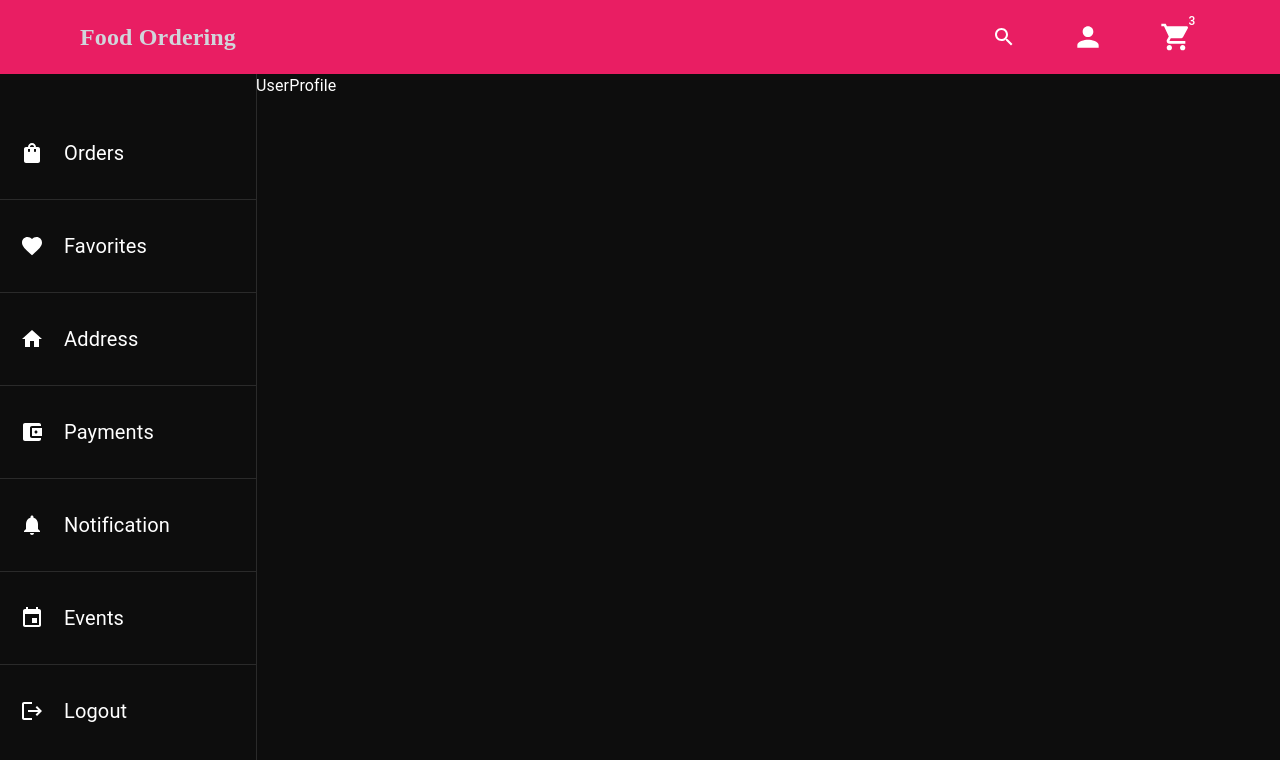
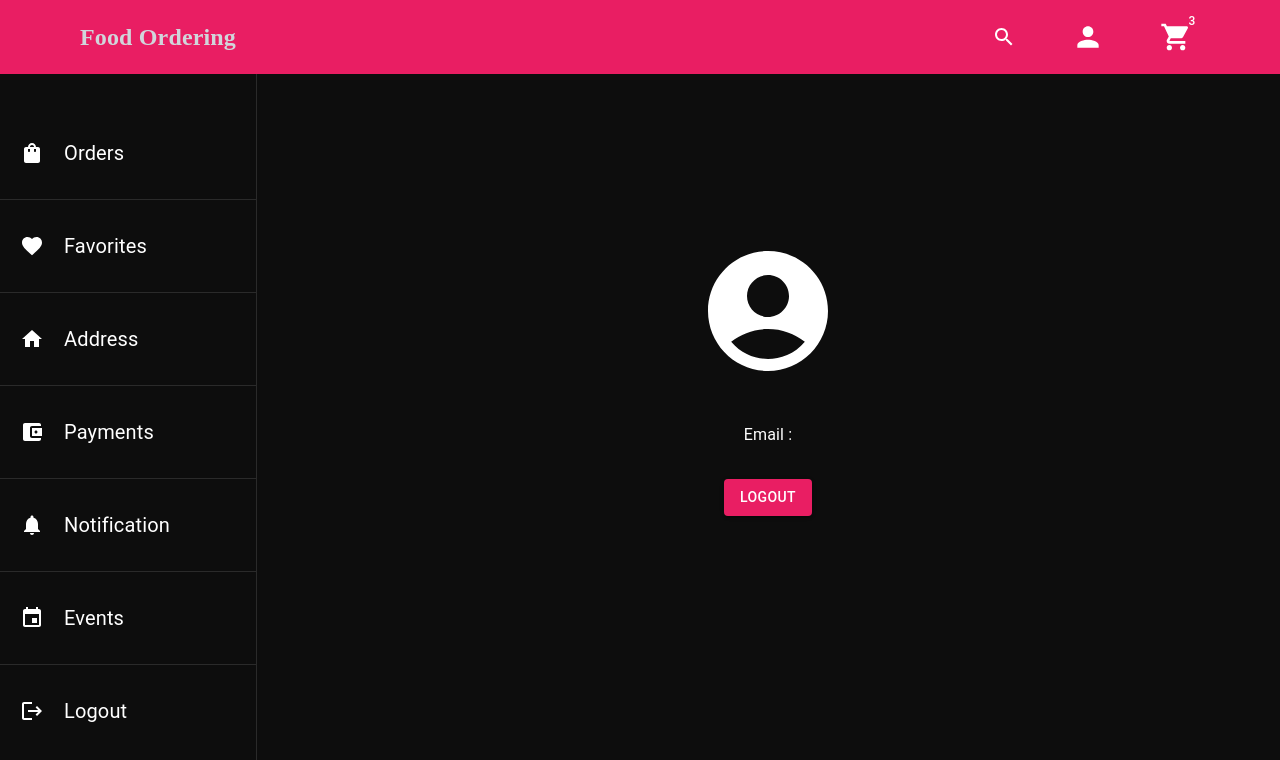
Before and after one commit to vanchihieu/Food-Ordering-Frontend, a React (Create React App) app: page /my-profile in a window 1280 px wide. Shown: the top 760 px of the page. Built offline with nearby package versions, Linux system fonts and the light colour scheme.

Commit message:
Page User Profile

```diff
--- a/src/customers/pages/Profile/UserProfile.jsx
+++ b/src/customers/pages/Profile/UserProfile.jsx
@@ -1,7 +1,35 @@
 import React from "react";
+import AccountCircleIcon from "@mui/icons-material/AccountCircle";
+import { Button } from "@mui/material";
+import { useDispatch, useSelector } from "react-redux";
+import { useNavigate } from "react-router-dom";
+import { logout } from "../../../State/Authentication/Action";
 
 const UserProfile = () => {
-  return <div>UserProfile</div>;
+  const { auth } = useSelector((store) => store);
+  const navigate = useNavigate();
+  const dispatch = useDispatch();
+
+  const handleLogout = () => {
+    navigate("/");
+    dispatch(logout());
+  };
+  return (
+    <div className="min-h-[80vh] flex flex-col justify-center items-center text-center">
+      <div className="flex flex-col items-center justify-center">
+        <AccountCircleIcon sx={{ fontSize: "9rem" }} />
+        <h1 className="py-5 text-2xl font-semibold">{auth.user?.fullName}</h1>
+        <p>Email : {auth.user?.email}</p>
+        <Button
+          onClick={handleLogout}
+          variant="contained"
+          sx={{ margin: "2rem 0rem" }}
+        >
+          Logout
+        </Button>
+      </div>
+    </div>
+  );
 };
 
 export default UserProfile;
```
